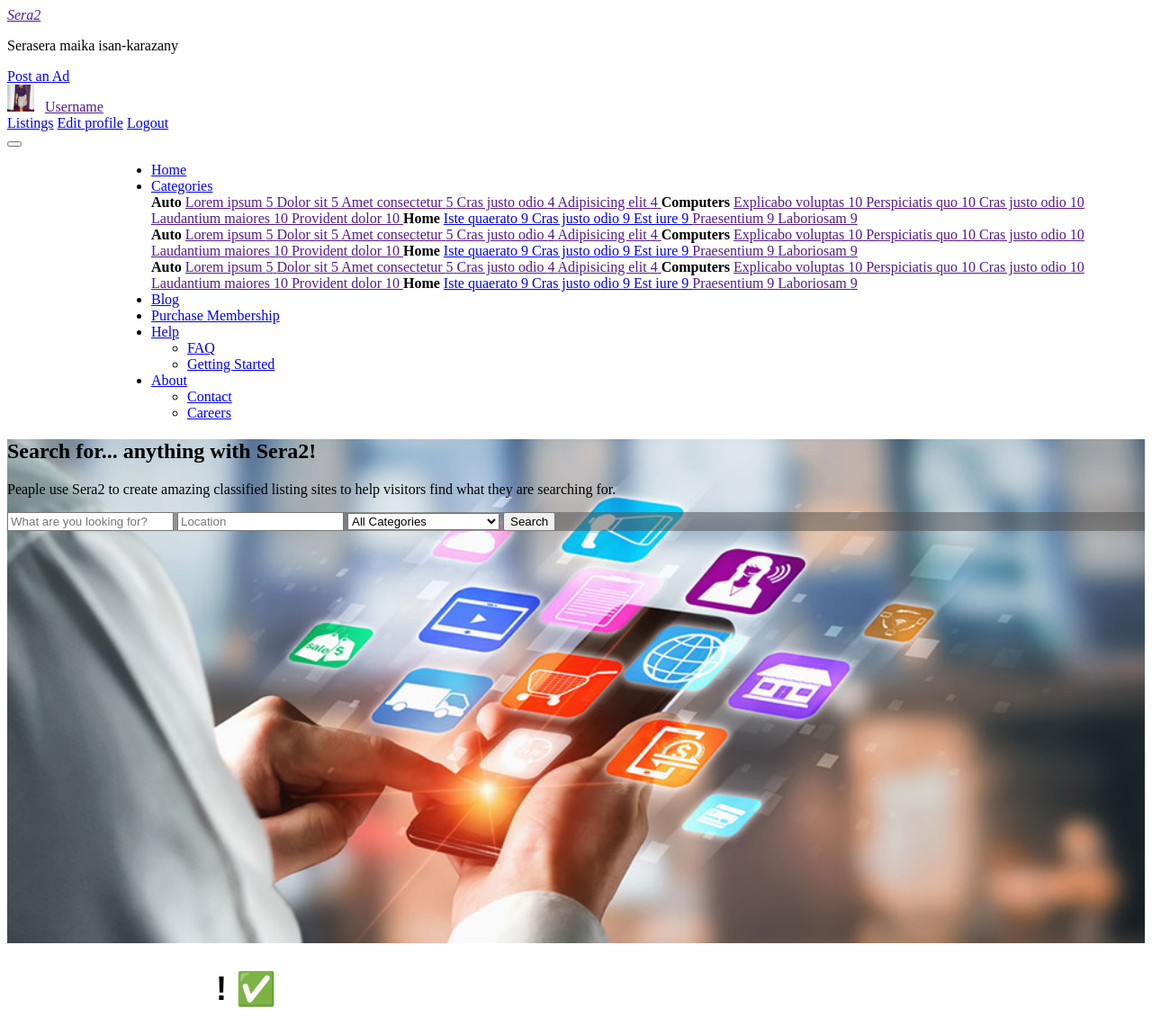
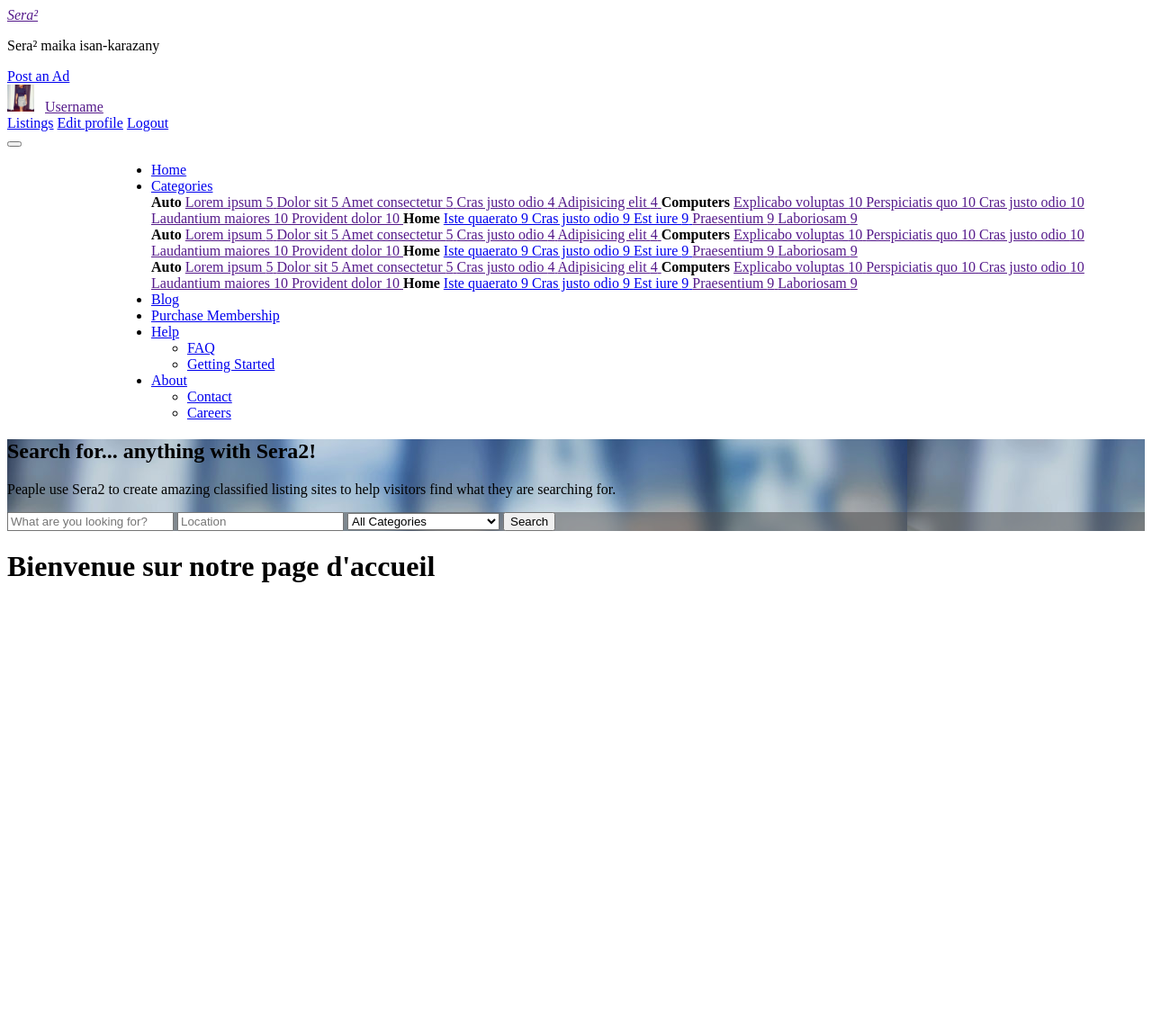
Before and after one commit to FHJBC/classified-ads-system, a Symfony app: template templates/home/index.html.twig in a window 1280 px wide. Shown: the whole page at 90% size. After the commit the page ends 647 px from the top, so only its background shows below. Run offline with Twig, Linux system fonts and the light colour scheme; the template is opened without the code that fills it, so the values that code supplies are empty; some libraries are stand-ins or nearby versions.

Commit message:
refactor: apply refactor to the codebase

```diff
--- a/src/Controller/HomeController.php
+++ b/src/Controller/HomeController.php
@@ -14,7 +14,7 @@ class HomeController extends AbstractController
     public function index(): Response
     {
         return $this->render('home/index.html.twig', [
-            'controller_name' => 'Petites Annonces',
+            'controller_name' => 'Accueil',
         ]);
     }
 }
--- a/templates/base.html.twig
+++ b/templates/base.html.twig
@@ -3,9 +3,10 @@
 	<head>
 		<meta charset="UTF-8">
 		<meta name="viewport" content="width=device-width, initial-scale=1.0">
+		<meta name="description" content="Plateforme dédiée pour les petites annonces dans la ville d'Antananarivo Madagascar.">
 		<title>
 			{% block title %}
-				Serasera Isan-karazany
+				Sera² sy Varotra Isan-karazany
 			{% endblock %}
 		</title>
 		{% block stylesheets %}
@@ -17,14 +18,15 @@
 
 		<div class="d-flex justify-content-between px-4">
 			<div class="site-info">
-				<a href="" class="navbar-brand site-logo" style="font-family: Operator Mono XLight; font-style: italic">Sera2</a>
-				<p class="site-description">Serasera maika isan-karazany</p>
+				<a href="" class="navbar-brand site-logo" style="font-family: Operator Mono XLight; font-style: italic">Sera²</a>
+				<p class="site-description">Sera² maika isan-karazany</p>
 			</div>
 			<div class="d-flex align-items-center justify-content-end w-25 px-lg-0 mb-0">
 				<div class="me-4">
-					<a href="#">
+					<a class="text-decoration-none text-info" href="#">
 						<i class="fa fa-plus"></i>
-						Post an Ad</a>
+						Post an Ad
+					</a>
 				</div>
 				<div class="dropdown dropdown-hover d-flex align-items-center">
 					<img src="{{ asset('build/images/mlltn.jpg') }}" alt="" class="avatar rounded-circle" width="30" height="30" style="object-fit: cover"/>
@@ -327,12 +329,8 @@
 			</div>
 			<!-- container wrapper end -->
 		</nav>
-		<section id="banner" class="d-flex align-items-center justify-content-center position-relative" style="
-																																																							background: url('{{ asset('build/images/marketing-digital.jpg') }}') no-repeat;
-																																																							background-position: center;
-																																																							background-size: cover;
-																																																							height: 70vh;
-																																																							">
+		<section id="banner" class="d-flex align-items-center justify-content-center position-relative" style="background-image: url('{{ asset('build/images/marketing-digital.jpg') }}');">
+
 			<div class="overlay"></div>
 			<div class="banner-container d-flex flex-column align-items-center">
 				<h1 class="banner-title fw-bold text-white">
@@ -340,7 +338,7 @@
 				</h1>
 				<p class="banner-desc text-white text-center w-75 mb-4">
 					Peaple use Sera2 to create amazing classified listing sites to help
-																																																																																													          visitors find what they are searching for.
+																																																																																																																																																				          visitors find what they are searching for.
 				</p>
 				<div class="banner-form-wrapper p-4" style="background-color: rgb(79, 76, 76, 0.5)">
 					<form class="banner-form d-grid" action="#" method="post">
--- a/templates/home/index.html.twig
+++ b/templates/home/index.html.twig
@@ -5,21 +5,13 @@
 {% endblock %}
 
 {% block body %}
-	<style>
-		.example-wrapper {
-			margin: 1em auto;
-			max-width: 800px;
-			width: 95%;
-			font: 18px / 1.5 sans-serif;
-		}
-	</style>
 
 	<div class="example-wrapper">
-		<h1>{{ controller_name }}! ✅</h1>
+		<h1>Bienvenue sur notre page d'accueil</h1>
 
-		{% for message in app.flashes('success') %}
-			<div class="alert alert-success" role="alert">{{ message }}</div>
-		{% endfor %}
+		{# {% for message in app.flashes('success') %}
+					<div class="alert alert-success" role="alert">{{ message }}</div>
+				{% endfor %} #}
 
 
 	</div>
```
Also changed, not shown: assets/styles/custom.scss (+7 -0 lines).
